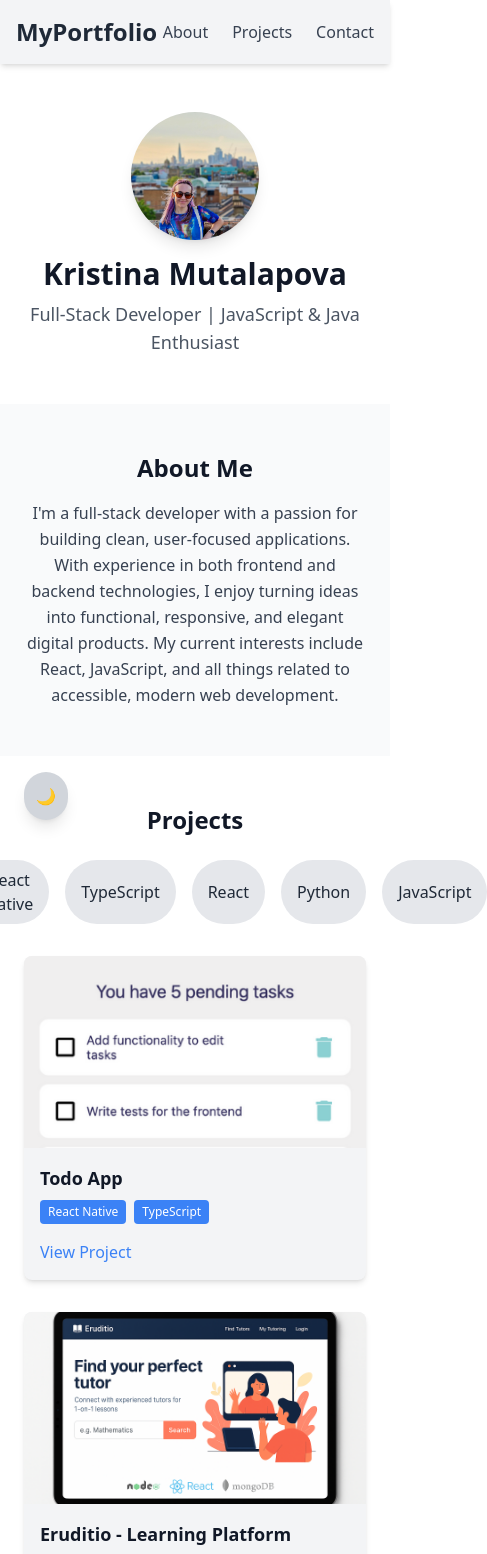
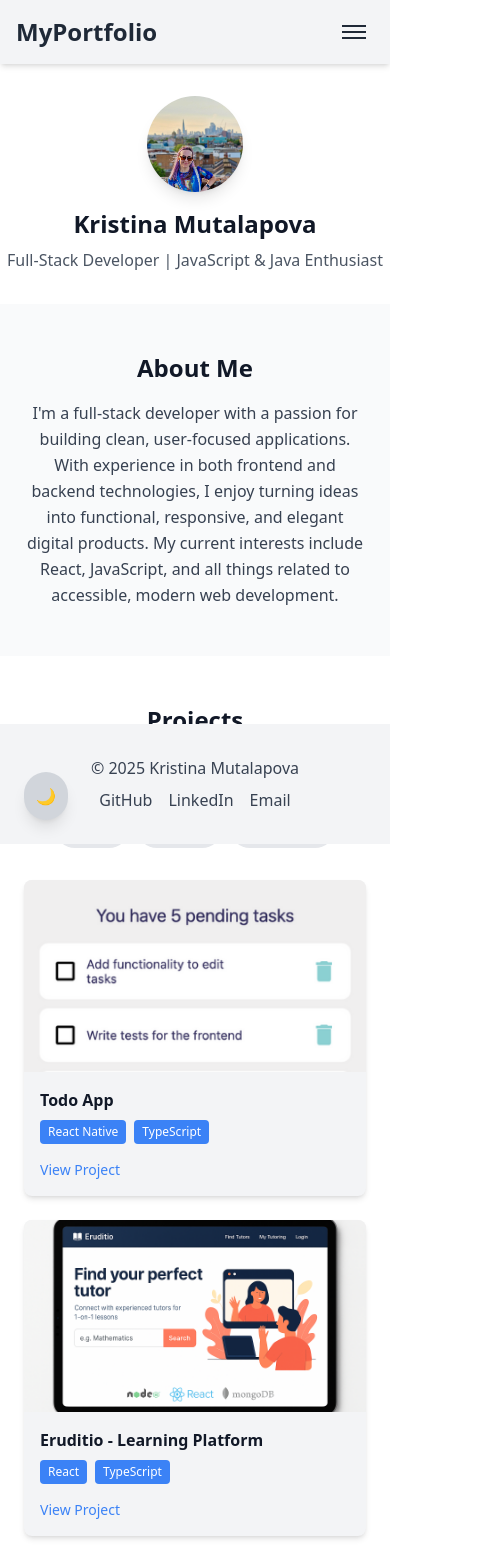
Before and after one commit to krismutalapova/portfolio-website, a React (Create React App) app: page / in a window 390 px wide. Shown: the top 1554 px of the page, 487 px wide, since content can reach past the window. Built offline with nearby package versions, Linux system fonts and the light colour scheme.

Commit message:
fix: improve responsiveness and fix mobile device issues

```diff
--- a/src/App.js
+++ b/src/App.js
@@ -20,7 +20,9 @@ function App() {
           <ScrollToTop />
         </main>
         <Footer />
-        <ThemeToggle />
+        <div className="fixed bottom-4 right-4 z-50">
+          <ThemeToggle />
+        </div>
       </div>
     </>
   );
--- a/src/components/Footer.js
+++ b/src/components/Footer.js
@@ -2,7 +2,7 @@ import React from 'react';
 
 const Footer = React.memo(function Footer() {
     return (
-        <footer id="contact" className="bg-gray-100 dark:bg-gray-800 py-8 text-center mt-12" role="contentinfo">
+        <footer id="contact" className="bg-gray-100 dark:bg-gray-800 py-8 text-center mt-12 w-full sticky bottom-0" role="contentinfo">
             <div className="text-gray-700 dark:text-gray-300">
                 <p className="mb-2">© {new Date().getFullYear()} Kristina Mutalapova</p>
                 <div className="space-x-4">
--- a/src/components/Header.js
+++ b/src/components/Header.js
@@ -2,14 +2,14 @@ import profileImg from '../assets/profile.jpg';
 
 function Header() {
     return (
-        <header className="text-center py-12">
+        <header className="text-center py-8 md:py-12">
             <img
                 src={profileImg}
                 alt="Kristina Mutalapova profile photo"
-                className="w-32 h-32 mx-auto rounded-full mb-4 shadow-lg object-cover"
+                className="w-24 h-24 md:w-32 md:h-32 mx-auto rounded-full mb-4 shadow-lg object-cover"
             />
-            <h1 className="text-3xl font-bold mb-2">Kristina Mutalapova</h1>
-            <p className="text-lg text-gray-600 dark:text-gray-300">
+            <h1 className="text-2xl md:text-3xl font-bold mb-2">Kristina Mutalapova</h1>
+            <p className="text-base md:text-lg text-gray-600 dark:text-gray-300">
                 Full-Stack Developer | JavaScript & Java Enthusiast
             </p>
         </header>
--- a/src/components/Navbar.js
+++ b/src/components/Navbar.js
@@ -1,16 +1,42 @@
-import React from 'react';
+import React, { useState } from 'react';
 
 const Navbar = React.memo(function Navbar() {
+    const [menuOpen, setMenuOpen] = useState(false);
+
+    const handleMenuToggle = () => setMenuOpen((open) => !open);
+    const handleLinkClick = () => setMenuOpen(false);
+
     return (
         <nav className="bg-gray-100 dark:bg-gray-800 shadow-md" aria-label="Main navigation">
             <div className="max-w-7xl mx-auto px-4 py-4 flex justify-between items-center">
                 <div className="text-2xl font-bold text-gray-800 dark:text-white">MyPortfolio</div>
-                <ul className="flex space-x-6 text-gray-700 dark:text-gray-300">
-                    <li><a href="#about" className="hover:text-blue-500">About</a></li>
-                    <li><a href="#projects" className="hover:text-blue-500">Projects</a></li>
-                    <li><a href="#contact" className="hover:text-blue-500">Contact</a></li>
+                <button
+                    className="md:hidden p-2 rounded focus:outline-none focus:ring-2 focus:ring-blue-500"
+                    aria-label={menuOpen ? 'Close menu' : 'Open menu'}
+                    aria-expanded={menuOpen}
+                    aria-controls="navbar-menu"
+                    onClick={handleMenuToggle}
+                >
+                    <span className="block w-6 h-0.5 bg-gray-800 dark:bg-white mb-1"></span>
+                    <span className="block w-6 h-0.5 bg-gray-800 dark:bg-white mb-1"></span>
+                    <span className="block w-6 h-0.5 bg-gray-800 dark:bg-white"></span>
+                </button>
+                <ul className="hidden md:flex space-x-6 text-gray-700 dark:text-gray-300">
+                    <li><a href="#about" className="hover:text-blue-500" onClick={handleLinkClick}>About</a></li>
+                    <li><a href="#projects" className="hover:text-blue-500" onClick={handleLinkClick}>Projects</a></li>
+                    <li><a href="#contact" className="hover:text-blue-500" onClick={handleLinkClick}>Contact</a></li>
                 </ul>
             </div>
+            {menuOpen && (
+                <ul
+                    id="navbar-menu"
+                    className="md:hidden flex flex-col items-center bg-gray-100 dark:bg-gray-800 text-gray-700 dark:text-gray-300 py-4 space-y-4 shadow-lg animate-fade-in z-50"
+                >
+                    <li><a href="#about" className="hover:text-blue-500 text-lg" onClick={handleLinkClick}>About</a></li>
+                    <li><a href="#projects" className="hover:text-blue-500 text-lg" onClick={handleLinkClick}>Projects</a></li>
+                    <li><a href="#contact" className="hover:text-blue-500 text-lg" onClick={handleLinkClick}>Contact</a></li>
+                </ul>
+            )}
         </nav>
     );
 });
--- a/src/components/Projects.js
+++ b/src/components/Projects.js
@@ -119,7 +119,7 @@ function Projects() {
             <div className="max-w-6xl mx-auto px-6">
                 <h2 className="text-2xl font-bold text-center mb-6">Projects</h2>
 
-                <div className="flex justify-center mb-8 space-x-4">
+                <div className="flex flex-wrap justify-center mb-8 gap-2">
                     {allTags.map((tag) => (
                         <button
                             key={tag}
@@ -134,11 +134,11 @@ function Projects() {
                     ))}
                 </div>
 
-                <div className="grid md:grid-cols-3 gap-8">
+                <div className="grid grid-cols-1 sm:grid-cols-2 md:grid-cols-3 gap-6 md:gap-8">
                     {filteredProjects.map((project) => (
-                        <article key={project.id} className="bg-gray-100 dark:bg-gray-800 rounded-lg shadow-md overflow-hidden">
+                        <article key={project.id} className="bg-gray-100 dark:bg-gray-800 rounded-lg shadow-md overflow-hidden flex flex-col h-full">
                             <div
-                                className="relative w-full h-48 cursor-pointer focus:outline-none focus:ring-2 focus:ring-blue-500"
+                                className="relative w-full h-48 sm:h-56 md:h-48 cursor-pointer focus:outline-none focus:ring-2 focus:ring-blue-500"
                                 onClick={() => toggleDescription(project.id)}
                                 tabIndex={0}
                                 role="button"
@@ -159,23 +159,23 @@ function Projects() {
                                     {expandedId === project.id ? 'Click to hide details' : 'Click to view details'}
                                 </div>
                             </div>
-                            <div className="p-4">
-                                <h3 className="text-lg font-semibold">{project.title}</h3>
-                                <div className="mt-2 flex flex-wrap gap-2">
+                            <div className="p-4 flex-1 flex flex-col">
+                                <h3 className="text-base md:text-lg font-semibold">{project.title}</h3>
+                                <div className="mt-2 flex flex-wrap gap-2 overflow-x-hidden">
                                     {project.tags.map((tag, index) => (
-                                        <span key={index} className="text-xs bg-blue-500 dark:bg-blue-700 text-white px-2 py-1 rounded">
+                                        <span key={index} className="text-xs md:text-sm bg-blue-500 dark:bg-blue-700 text-white px-2 py-1 rounded whitespace-nowrap">
                                             {tag}
                                         </span>
                                     ))}
                                 </div>
                                 {expandedId === project.id && (
-                                    <div className="mt-2 text-gray-700 dark:text-gray-300 space-y-1">
+                                    <div className="mt-2 text-gray-700 dark:text-gray-300 space-y-1 text-sm md:text-base">
                                         {project.description.split('\n').map((line, idx) => (
                                             <p key={idx}>{line}</p>
                                         ))}
                                     </div>
                                 )}
-                                <a href={project.link} className="block mt-4 text-blue-500 hover:underline" target="_blank" rel="noopener noreferrer">
+                                <a href={project.link} className="block mt-4 text-blue-500 hover:underline text-sm md:text-base" target="_blank" rel="noopener noreferrer">
                                     View Project
                                 </a>
                             </div>
--- a/src/components/ScrollToTop.js
+++ b/src/components/ScrollToTop.js
@@ -20,8 +20,8 @@ function ScrollToTop() {
         isVisible && (
             <button
                 onClick={scrollToTop}
-                className="fixed bottom-6 right-6 p-3 rounded-full bg-blue-600
-                text-white shadow-lg hover:bg-blue-700 transition"
+                className="fixed bottom-4 right-4 sm:bottom-6 sm:right-6 p-3 rounded-full bg-blue-600 text-white shadow-lg hover:bg-blue-700 transition z-50"
+                aria-label="Scroll to top"
             >
                 ↑
             </button>
```
